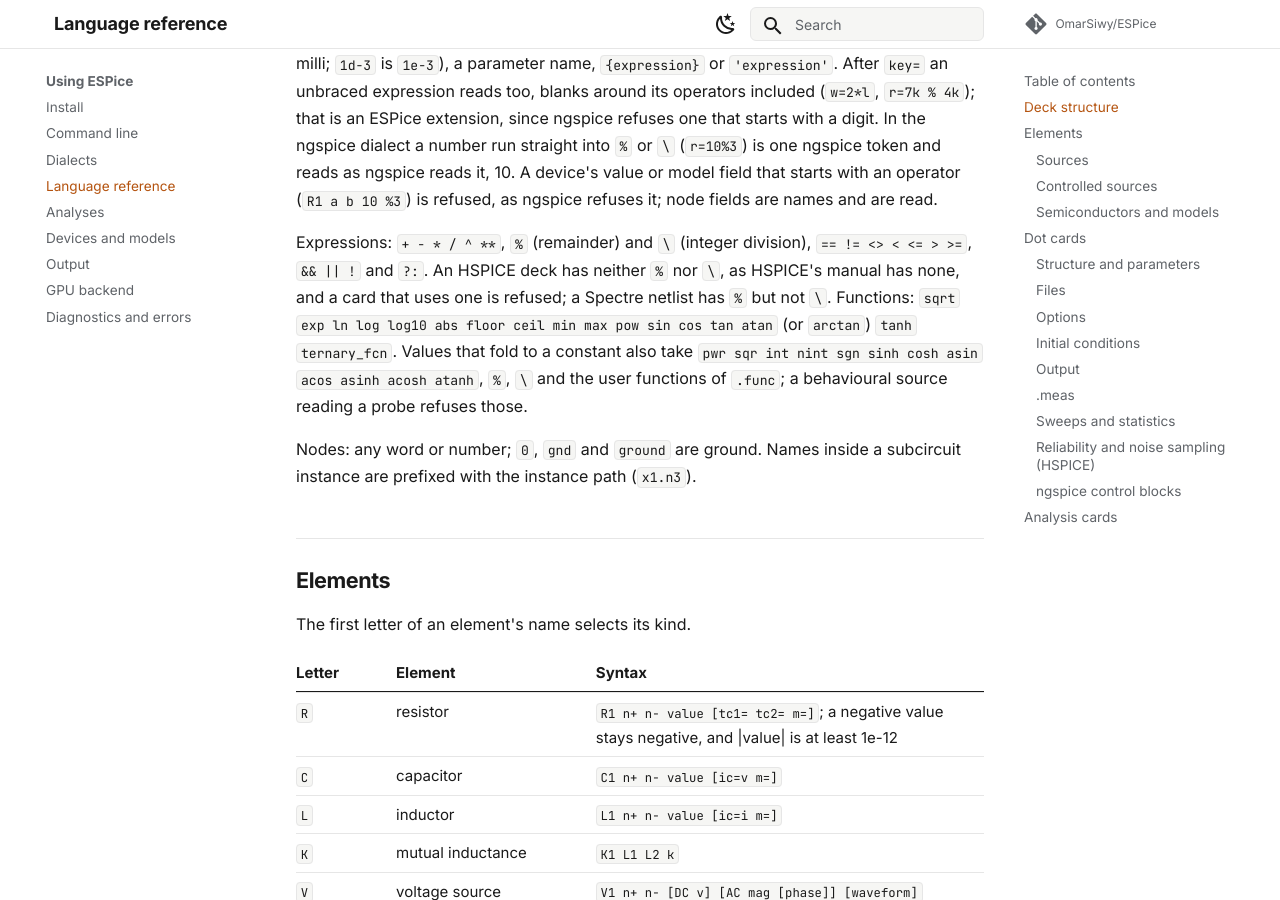
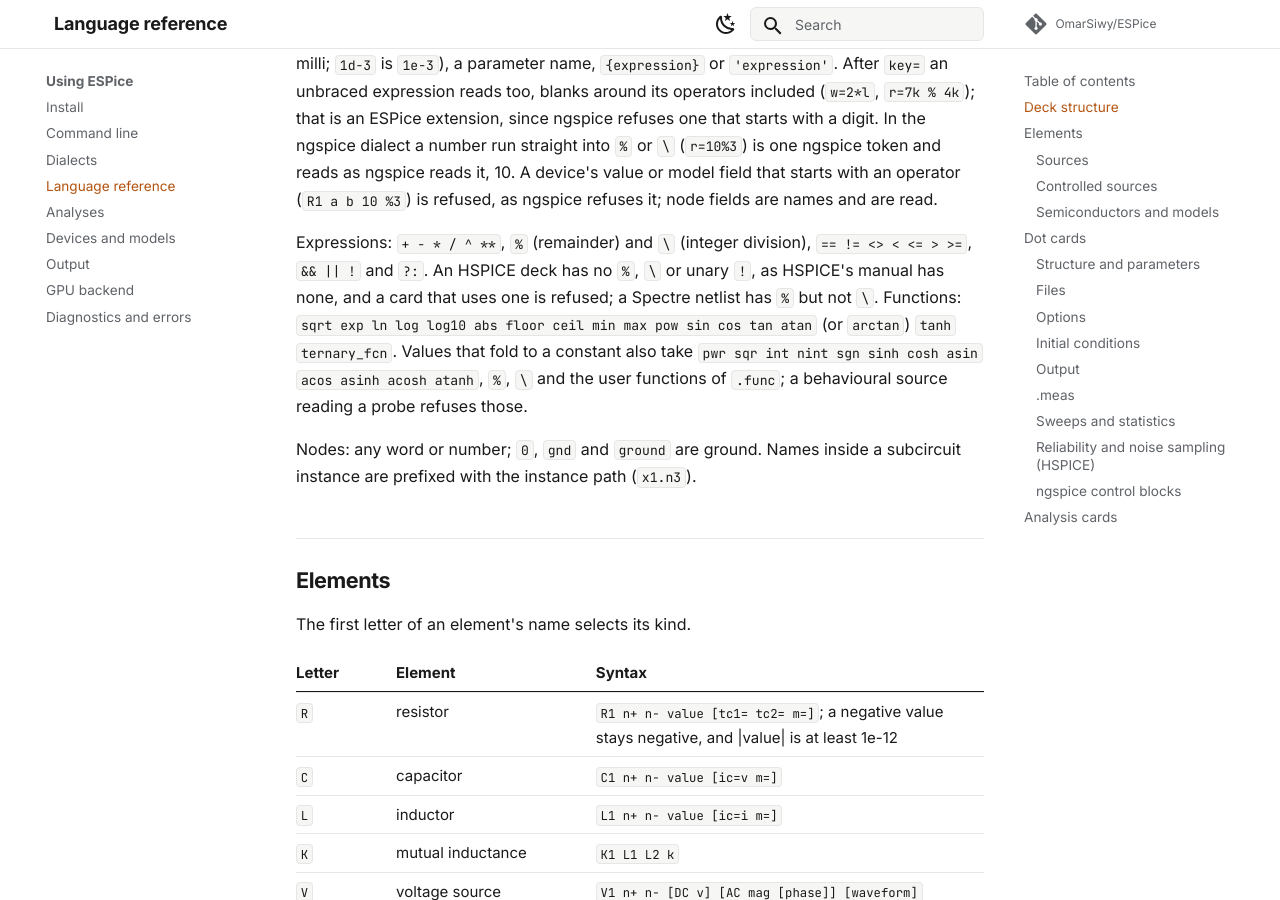
Before and after one commit to OmarSiwy/ESPice, an MkDocs documentation site: the page built from docs/using/reference.md, in a window 1280 px wide and 900 px high, scrolled down 755 px. Built offline with MkDocs 1.6.1 and Material for MkDocs 9.7.7, drawn with Linux system fonts in a browser that asks for light colours; comment, search, counter and statistics services are not loaded.

Commit message:
frontend, tests/grammar: HSPICE refuses a unary ! (#203e)
Owner decision on #203 item e: HSPICE's operator table lists != but no
unary ! (dev/research/hspice-syntax.md X2, UG08 pp. 279-283), so an HSPICE
expression that negates with ! is refused by name.

Grammar first: Unary (and item a's Num) move from hspice.peg into the
overlays: hspice_ops.peg's Unary has no NotOp, spectre_ops.peg keeps
Spectre's ! (spectre.peg SignOp) and Spectre's plain Num, so translated
Spectre cards read as before. The frontend's syntax types declare
unary_not (ngspice and Spectre true, HSPICE false); expr.compile refuses a
unary ! where it is false, as UnsupportedCard.

Scan before the change, decks fixed (ours, meant as HSPICE):
- tests/fixtures/hspice/hspice_expressions.sp:8, t1 '(a<b) && !(a==b) || 0'
  is now '(a<b) && (a!=b) || 0', still 1 (sha and derivation updated).
- tests/grammar/root.zig card_cases exprs: '!0+1' is '(1!=0)+1' for both
  dialects, and ngspice keeps '{!0+1}' as its own case.
Fixture: invalid/hspice_unary_not.sp (r1 a 0 '1k*(!0)').

```diff
--- a/docs/using/reference.md
+++ b/docs/using/reference.md
@@ -36,9 +36,9 @@
 refuses it; node fields are names and are read.
 
 Expressions: `+ - * / ^ **`, `%` (remainder) and `\` (integer division),
-`== != <> < <= > >=`, `&& || !` and `?:`. An HSPICE deck has neither `%`
-nor `\`, as HSPICE's manual has none, and a card that uses one is refused;
-a Spectre netlist has `%` but not `\`. Functions: `sqrt exp ln log log10 abs
+`== != <> < <= > >=`, `&& || !` and `?:`. An HSPICE deck has no `%`, `\`
+or unary `!`, as HSPICE's manual has none, and a card that uses one is
+refused; a Spectre netlist has `%` but not `\`. Functions: `sqrt exp ln log log10 abs
 floor ceil min max pow sin cos tan atan` (or `arctan`) `tanh ternary_fcn`.
 Values that fold to a constant also take `pwr sqr int nint sgn sinh cosh
 asin acos asinh acosh atanh`, `%`, `\` and the user functions of `.func`;
```
Also changed, not shown: CHANGELOGS.md (+1 -0 lines), 11 other files.
